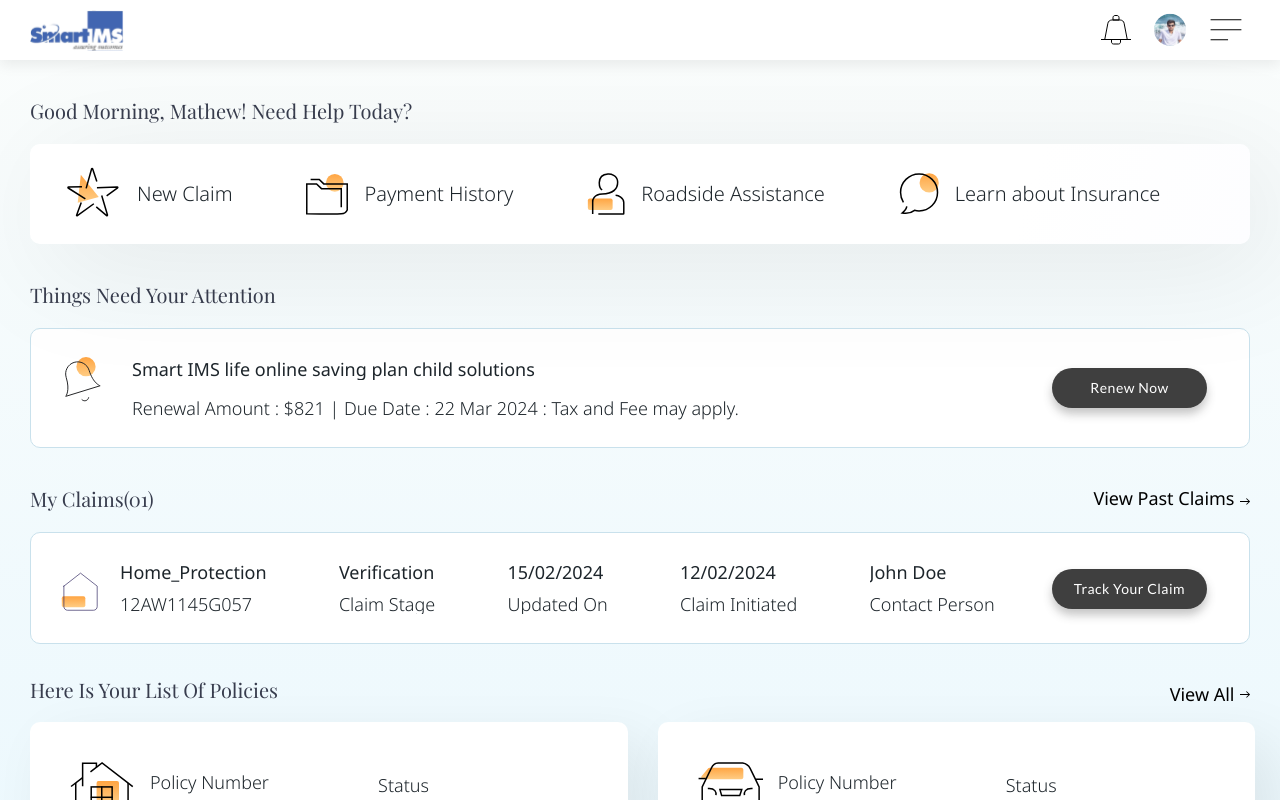
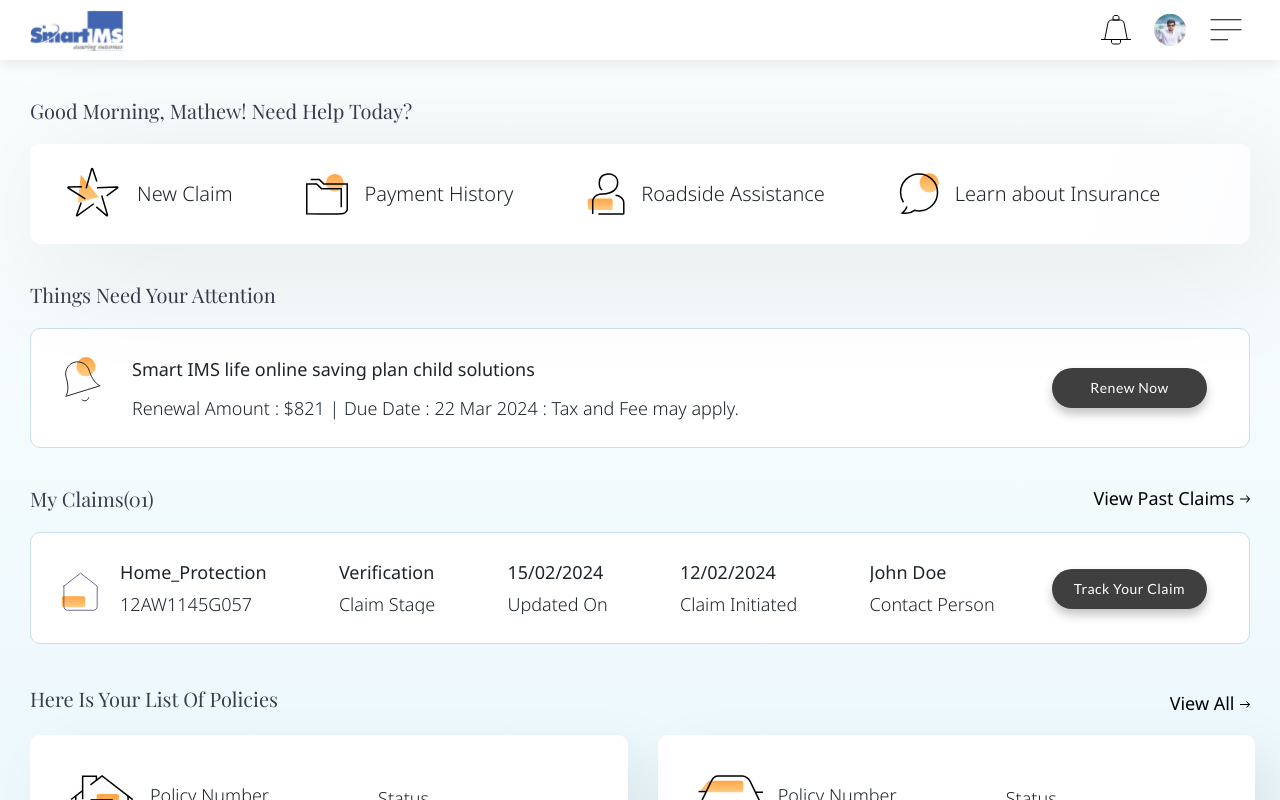
Before and after one commit to SmartImsIns/smart-ims-insu-frontend-app, a React (Create React App) app: page /ims-dashboard in a window 1280 px wide. Shown: the top 800 px of the page. Built offline with nearby package versions, Linux system fonts and the light colour scheme; a web font is replaced by a local one.

Commit message:
fixed ellipsis and view all button

```diff
--- a/src/ImsDashboard/PoliciesList/PolicyCard.tsx
+++ b/src/ImsDashboard/PoliciesList/PolicyCard.tsx
@@ -71,9 +71,11 @@ const PolicyCard: React.FC<Props> = ({ data }) => {
           </Box>
         </Box>
         <Box>
+          <Tooltip title={data.plan}>
           <Typography variant="h6" sx={PolicyStyles.cardBodyHeading}>
             {data.plan}
           </Typography>
+          </Tooltip>
 
           <Box sx={PolicyStyles.autoDeduct}>
             <Typography variant="body1" sx={PolicyStyles.cardBodyPremium}>
--- a/src/ImsDashboard/PoliciesList/PolicyContainer.tsx
+++ b/src/ImsDashboard/PoliciesList/PolicyContainer.tsx
@@ -4,7 +4,8 @@ import { Box, Typography, useMediaQuery } from "@mui/material";
 import PolicyStyles from "./PolicyStyles";
 import policyData from "../../mockJson/CustomerDashboard/PolicyCardData.json";
 import viewAllArrow from "../../assets/viewAllArrow.svg";
-import { policiesHeading, viewAll } from "../../constants/Constants";
+import { VIEW_ARROW, policiesHeading, viewAll } from "../../constants/Constants";
+import ViewComponent from "../commonComponents/ViewComponent";
 
 const PolicyContainer: React.FC = () => {
 
@@ -19,12 +20,16 @@ const PolicyContainer: React.FC = () => {
         </Typography>
 
         {policyData.length > 2 && (
-          <Box sx={PolicyStyles.policyCardViewAllBox}>
-            <Typography sx={PolicyStyles.policyCardViewAll}>{viewAll}</Typography>
-            <Box sx={PolicyStyles.rightArrow}>
-              <img src={viewAllArrow} alt="view-all-arrow" />
-            </Box>
+          // <Box sx={PolicyStyles.policyCardViewAllBox}>
+          //   <Typography sx={PolicyStyles.policyCardViewAll}>{viewAll}</Typography>
+          //   <Box sx={PolicyStyles.rightArrow}>
+          //     <img src={viewAllArrow} alt="view-all-arrow" />
+          //   </Box>
+          // </Box>
+          <Box sx={PolicyStyles.viewAll}>
+            <ViewComponent src={VIEW_ARROW} viewText={viewAll} />
           </Box>
+
         )}
       </Box>
       <Box sx={PolicyStyles.AllCards}>
--- a/src/ImsDashboard/PoliciesList/PolicyStyles.ts
+++ b/src/ImsDashboard/PoliciesList/PolicyStyles.ts
@@ -12,8 +12,6 @@ const PolicyStyles = {
     width: "100%",
     maxWidth: "257px",
     height: "22px",
-    marginTop: "35.78px",
-    marginLeft: "30px",
     marginRight: "auto",
     fontFamily: "Playfair Display",
     fontSize: "20px",
@@ -27,9 +25,9 @@ const PolicyStyles = {
       marginBottom: "10px",
       maxWidth: "150px",
     },
-    "@media (min-width:600px) and (max-width:1024px)": {
-      marginLeft: "32px",
-    },
+  },
+  viewAll: {
+    marginTop: "10px",
   },
   AllCards: {
     display: "flex",
@@ -51,7 +49,7 @@ const PolicyStyles = {
     flexDirection: "column",
     justifyContent: "space-between",
     marginLeft: "30px",
-    marginTop: "5.75px",
+    marginTop: "20.75px",
     borderRadius: "10px",
     boxShadow: "20px 20px 57px 0px rgba(0, 0, 0, 0.08)",
     position: "relative",
@@ -421,7 +419,11 @@ const PolicyStyles = {
   policyCardHead: {
     display: "flex",
     justifyContent: "space-between",
+    alignItems: "center",
+    padding: "0px 30px",
+    marginTop: "40.78px",
   },
+
   cardBottomButton: {
     fontFamily: "Lato",
     fontWeight: "400",
--- a/src/ImsDashboard/commonComponents/ViewComponentStyles.ts
+++ b/src/ImsDashboard/commonComponents/ViewComponentStyles.ts
@@ -15,12 +15,11 @@ export const ViewComponentStyles = {
     "@media (min-width:360px) and (max-width:599px)": {
       fontSize: "14px",
     },
-
   },
   arrowImgBox: {
+    display: "flex",
     img: {
       width: "10.5px",
-            marginTop: "5px"
     },
-    }
-}
+  },
+};
--- a/src/constants/Constants.ts
+++ b/src/constants/Constants.ts
@@ -6,7 +6,6 @@ import starIcon from "../assets/star.svg";
 import learnAboutIcon from "../assets/Group 1000009237.svg";
 import viewAllArrow from "../assets/viewAllArrow.svg";
 
-
 export const customerPath = [];
 export const policiesHeading = "Here Is Your List Of Policies";
 export const quickReferences = "Quick References For You";
@@ -14,7 +13,7 @@ export const footerLeftText = "© 2024 Smart IMS. All rights reserved.";
 export const termsAndService = "Terms of Service";
 export const privatePolicy = "Privacy Policy";
 export const viewAll = "View All";
-export const trackYourClaim = "Track Your Claim"
+export const trackYourClaim = "Track Your Claim";
 export const renewalAmount = "Renewal Amount :";
 export const renewNow = "Renew Now";
 export const duesDate = "Due Date :";
@@ -32,4 +31,4 @@ export const STAR_ICON = starIcon;
 export const PAYMENT_ICON = paymentHistoryIcon;
 export const ASSISTANCE_ICON = roadsideAssistanceIcon;
 export const LEARN_ICON = learnAboutIcon;
-export const VIEW_ARROW = viewAllArrow
+export const VIEW_ARROW = viewAllArrow;
```
Lines whose indentation alone changed are shown as unchanged.
